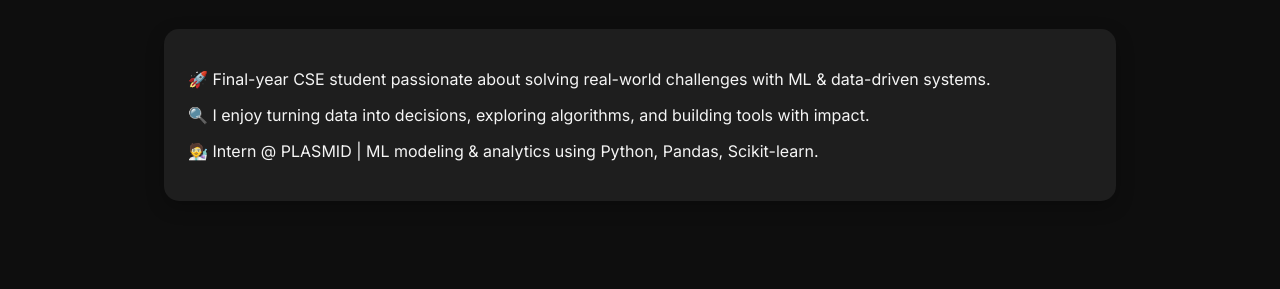
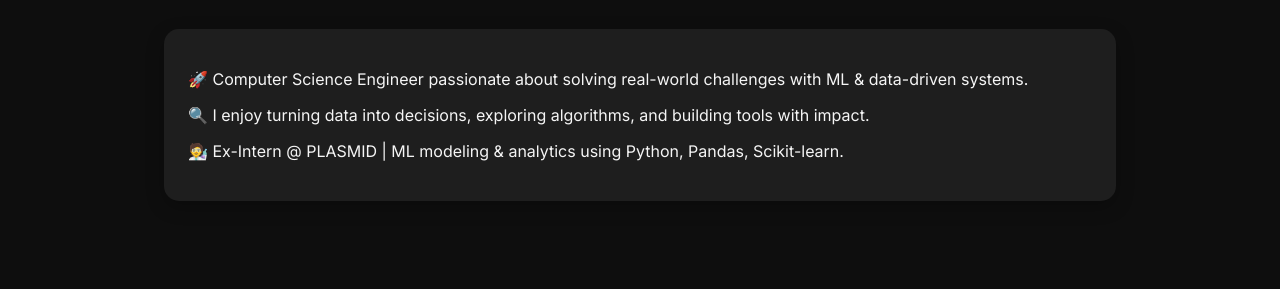
Before and after one commit to Rajath-H-M/RAJATH-H-M.github.io, a plain HTML site: page index.html in a window 1280 px wide. Shown: the part 484-773 px from the top of the page. Drawn offline with Linux system fonts and the light colour scheme.

Commit message:
Update index.html

```diff
--- a/index.html
+++ b/index.html
@@ -329,9 +329,9 @@
   <section id="about">
     <h2>🧑‍💻 About Me</h2>
     <div class="card">
-      <p>🚀 Final-year CSE student passionate about solving real-world challenges with ML & data-driven systems.</p>
+      <p>🚀 Computer Science Engineer passionate about solving real-world challenges with ML & data-driven systems.</p>
       <p>🔍 I enjoy turning data into decisions, exploring algorithms, and building tools with impact.</p>
-      <p>🧑‍🔬 Intern @ PLASMID | ML modeling & analytics using Python, Pandas, Scikit-learn.</p>
+      <p>🧑‍🔬 Ex-Intern @ PLASMID | ML modeling & analytics using Python, Pandas, Scikit-learn.</p>
     </div>
   </section>
 
```
